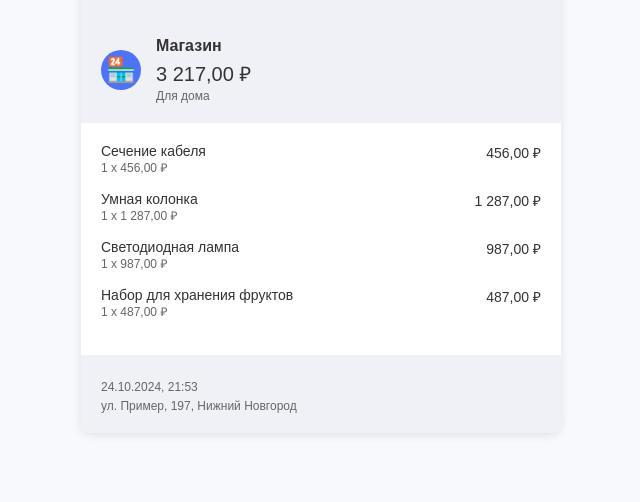
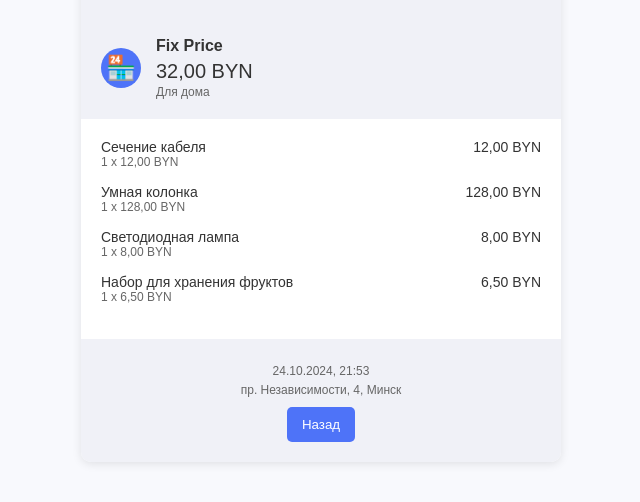
Before and after one commit to glebgol/belkart-hackathon, a website: page detalization.html in a window 1280 px wide. Shown: the part 44-546 px from the top of the page, without its empty margins (319-959 px from the left). Drawn offline with Linux system fonts and the light colour scheme.

Commit message:
added return buttton to detalization

```diff
--- a/detalization.html
+++ b/detalization.html
@@ -90,6 +90,7 @@
         .footer {
             padding: 20px;
             background-color: #f0f1f7;
+            text-align: center;
         }
         .footer-info {
             font-size: 12px;
@@ -98,6 +99,18 @@
         .footer-info span {
             display: block;
             margin-top: 5px;
+        }
+        .back-button {
+            background: #4e73f8;
+            color: white;
+            border: none;
+            padding: 10px 15px;
+            border-radius: 5px;
+            cursor: pointer;
+            margin-top: 10px;
+        }
+        .back-button:hover {
+            background: #3b5bb5;
         }
     </style>
 </head>
@@ -109,8 +122,8 @@
         <div class="store-info">
             <div class="store-icon">🏪</div>
             <div class="store-details">
-                <h2>Магазин</h2>
-                <div class="store-total">3 217,00 ₽</div>
+                <h2>Fix Price</h2>
+                <div class="store-total">32,00 BYN</div>
                 <div class="store-address">Для дома</div>
             </div>
         </div>
@@ -118,37 +131,38 @@
             <div class="item">
                 <div class="item-details">
                     <div class="item-name">Сечение кабеля</div>
-                    <div class="item-quantity">1 x 456,00 ₽</div>
+                    <div class="item-quantity">1 x 12,00 BYN</div>
                 </div>
-                <div class="item-price">456,00 ₽</div>
+                <div class="item-price">12,00 BYN</div>
             </div>
             <div class="item">
                 <div class="item-details">
                     <div class="item-name">Умная колонка</div>
-                    <div class="item-quantity">1 x 1 287,00 ₽</div>
+                    <div class="item-quantity">1 x 128,00 BYN</div>
                 </div>
-                <div class="item-price">1 287,00 ₽</div>
+                <div class="item-price">128,00 BYN</div>
             </div>
             <div class="item">
                 <div class="item-details">
                     <div class="item-name">Светодиодная лампа</div>
-                    <div class="item-quantity">1 x 987,00 ₽</div>
+                    <div class="item-quantity">1 x 8,00 BYN</div>
                 </div>
-                <div class="item-price">987,00 ₽</div>
+                <div class="item-price">8,00 BYN</div>
             </div>
             <div class="item">
                 <div class="item-details">
                     <div class="item-name">Набор для хранения фруктов</div>
-                    <div class="item-quantity">1 x 487,00 ₽</div>
+                    <div class="item-quantity">1 x 6,50 BYN</div>
                 </div>
-                <div class="item-price">487,00 ₽</div>
+                <div class="item-price">6,50 BYN</div>
             </div>
         </div>
         <div class="footer">
             <div class="footer-info">
                 <span>24.10.2024, 21:53</span>
-                <span>ул. Пример, 197, Нижний Новгород</span>
+                <span>пр. Независимости, 4, Минск</span>
             </div>
+            <button class="back-button" onclick="location.href='bills.html'">Назад</button>
         </div>
     </div>
 </body>
```
Also changed, not shown: bills.html (+1 -1 lines).
